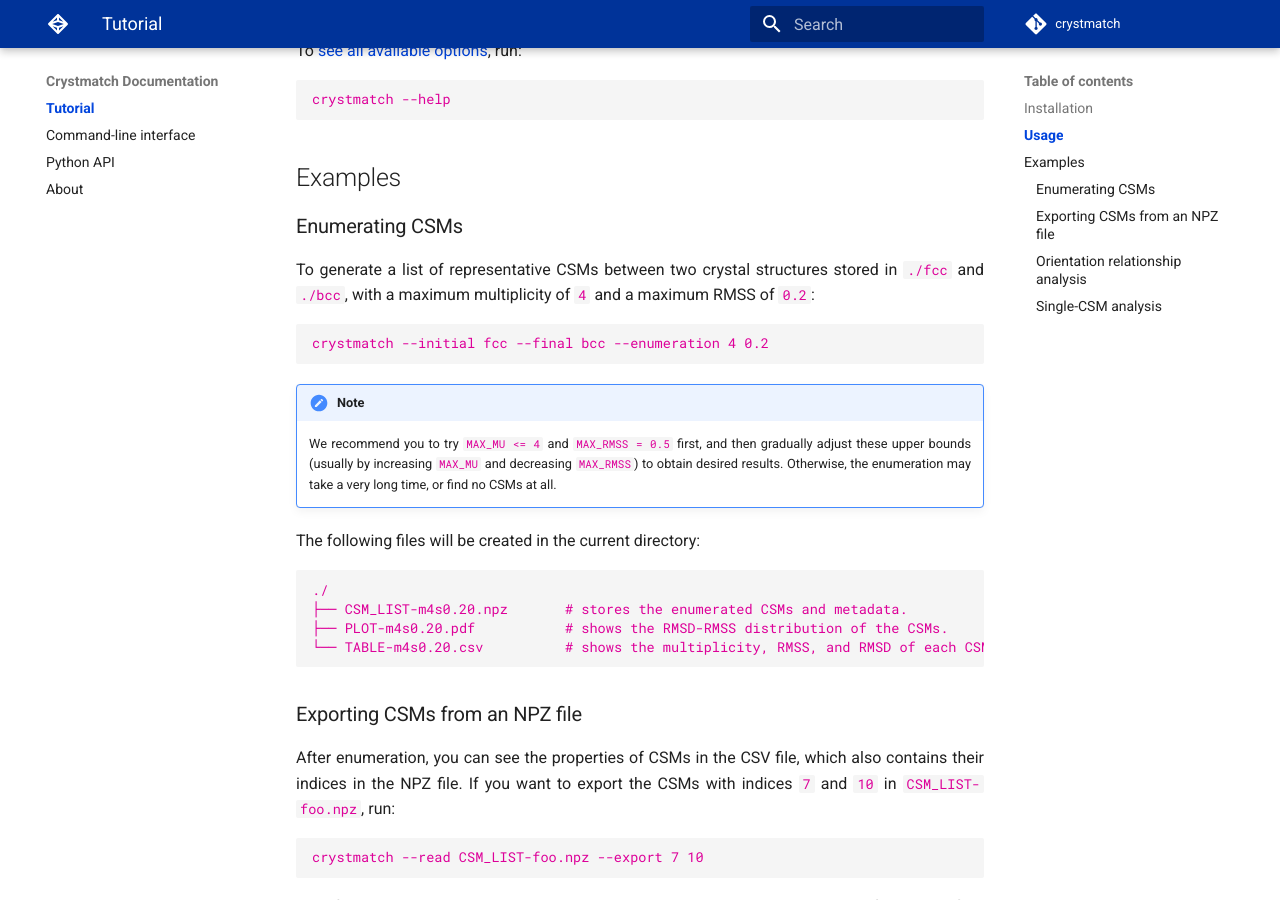
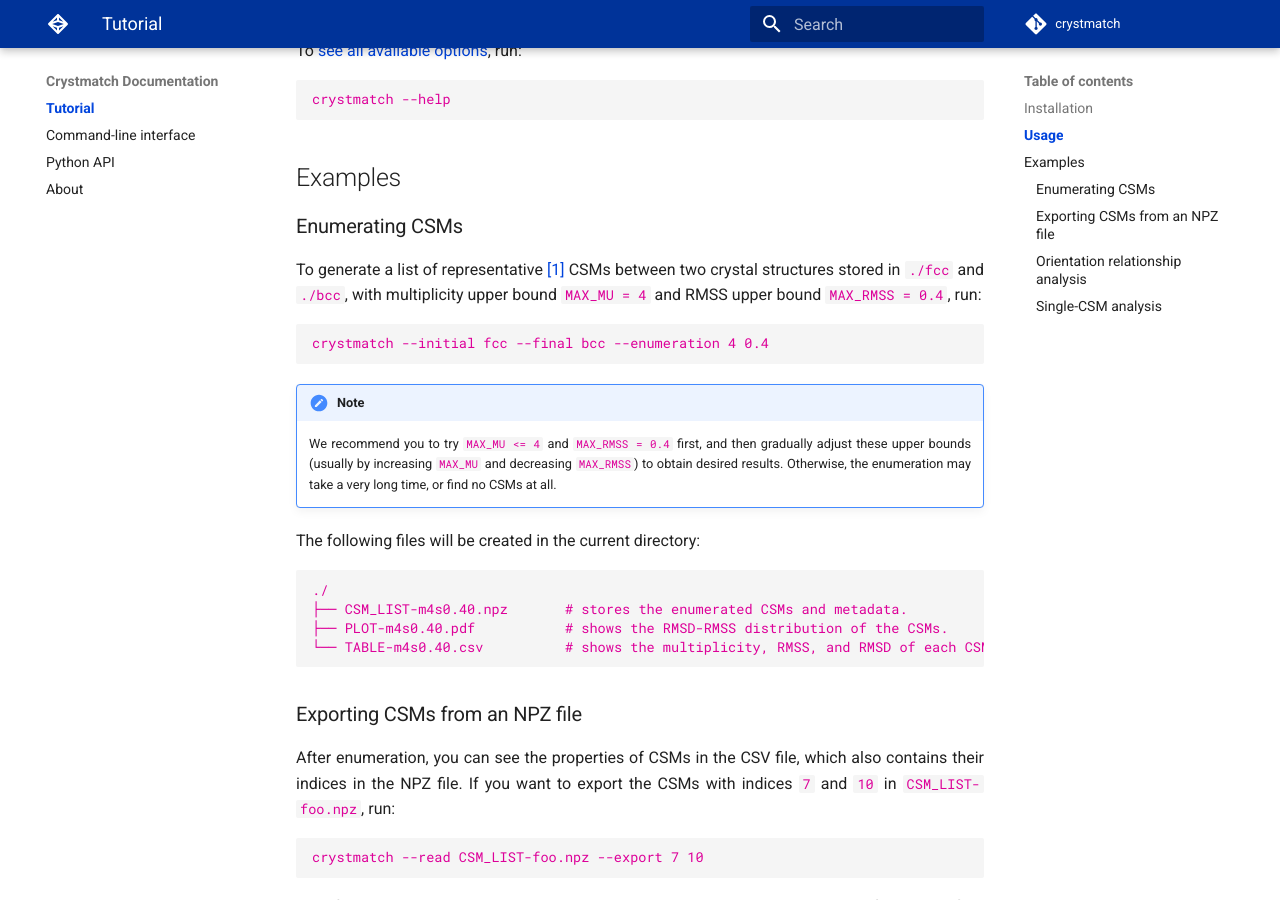
Before and after one commit to Fangcheng-Wang/crystmatch, an MkDocs documentation site: the page built from docs/index.md, in a window 1280 px wide and 900 px high, scrolled down 1508 px. Built offline with MkDocs 1.6.1 and Material for MkDocs 9.7.7, drawn with Linux system fonts in a browser that asks for light colours; comment, search, counter and statistics services are not loaded.

Commit message:
Adding help messages

````diff
--- a/crystmatch/__init__.py
+++ b/crystmatch/__init__.py
@@ -124,7 +124,7 @@ def main():
         elif rmss_max <= 0: raise ValueError("Root-mean-square-strain should be a positive float.")
         if mu_max >= 8 or rmss_max > 0.5:
             print(f"WARNING: Current MAX_MU = {mu_max:d} and MAX_RMSS = {rmss_max:.2f} may result in a large number of CSMs, which may take "
-                    + "a long time to enumerate. If you are new to 'crystmatch', we recommend using MAX_MU <= 4 and MAX_RMSS = 0.5 first, "
+                    + "a long time to enumerate. If you are new to 'crystmatch', we recommend using MAX_MU <= 4 and MAX_RMSS = 0.4 first, "
                     + "and then increase MAX_MU and decrease MAX_RMSS gradually.")
         if args.initial == None: args.initial = input("Enter the path of the initial POSCAR file: ")
         crystA = load_poscar(args.initial, tol=args.tolerance)
--- a/docs/index.md
+++ b/docs/index.md
@@ -61,22 +61,22 @@ crystmatch --help
 
 ### Enumerating CSMs
 
-To generate a list of representative CSMs between two crystal structures stored in `./fcc` and `./bcc`, with a maximum multiplicity of `4` and a maximum RMSS of `0.2`:
+To generate a list of representative [[1]](https://arxiv.org/abs/2305.05278) CSMs between two crystal structures stored in `./fcc` and `./bcc`, with multiplicity upper bound `MAX_MU = 4` and RMSS upper bound `MAX_RMSS = 0.4`, run:
 
 ```
-crystmatch --initial fcc --final bcc --enumeration 4 0.2
+crystmatch --initial fcc --final bcc --enumeration 4 0.4
 ```
 
 !!! note
-    We recommend you to try `MAX_MU <= 4` and `MAX_RMSS = 0.5` first, and then gradually adjust these upper bounds (usually by increasing `MAX_MU` and decreasing `MAX_RMSS`) to obtain desired results. Otherwise, the enumeration may take a very long time, or find no CSMs at all.
+    We recommend you to try `MAX_MU <= 4` and `MAX_RMSS = 0.4` first, and then gradually adjust these upper bounds (usually by increasing `MAX_MU` and decreasing `MAX_RMSS`) to obtain desired results. Otherwise, the enumeration may take a very long time, or find no CSMs at all.
 
 The following files will be created in the current directory:
 
 ```
 ./
-├── CSM_LIST-m4s0.20.npz       # stores the enumerated CSMs and metadata.
-├── PLOT-m4s0.20.pdf           # shows the RMSD-RMSS distribution of the CSMs.
-└── TABLE-m4s0.20.csv          # shows the multiplicity, RMSS, and RMSD of each CSM.
+├── CSM_LIST-m4s0.40.npz       # stores the enumerated CSMs and metadata.
+├── PLOT-m4s0.40.pdf           # shows the RMSD-RMSS distribution of the CSMs.
+└── TABLE-m4s0.40.csv          # shows the multiplicity, RMSS, and RMSD of each CSM.
 ```
 
 ### Exporting CSMs from an NPZ file
````
Also changed, not shown: README.md (+6 -6 lines).
